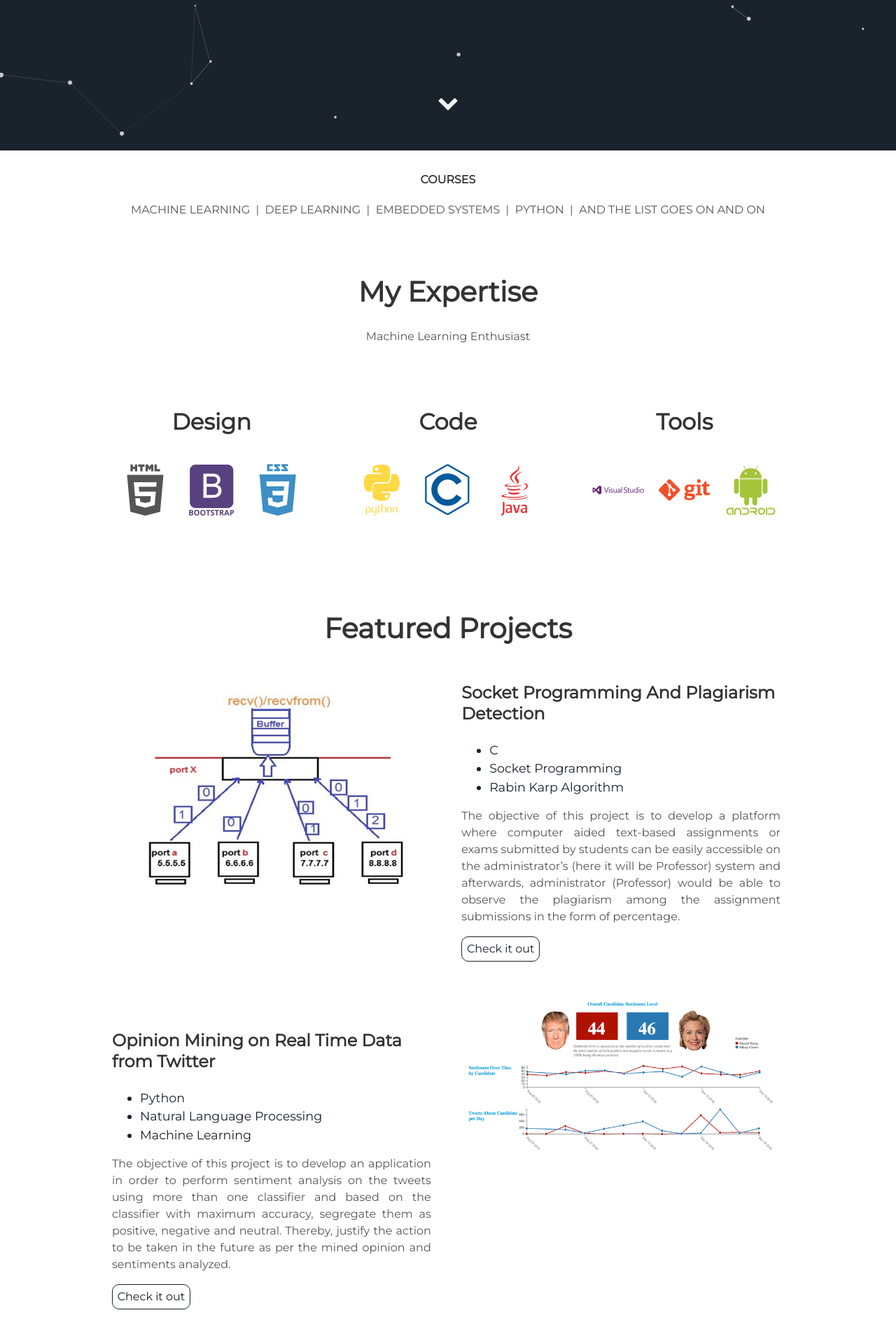
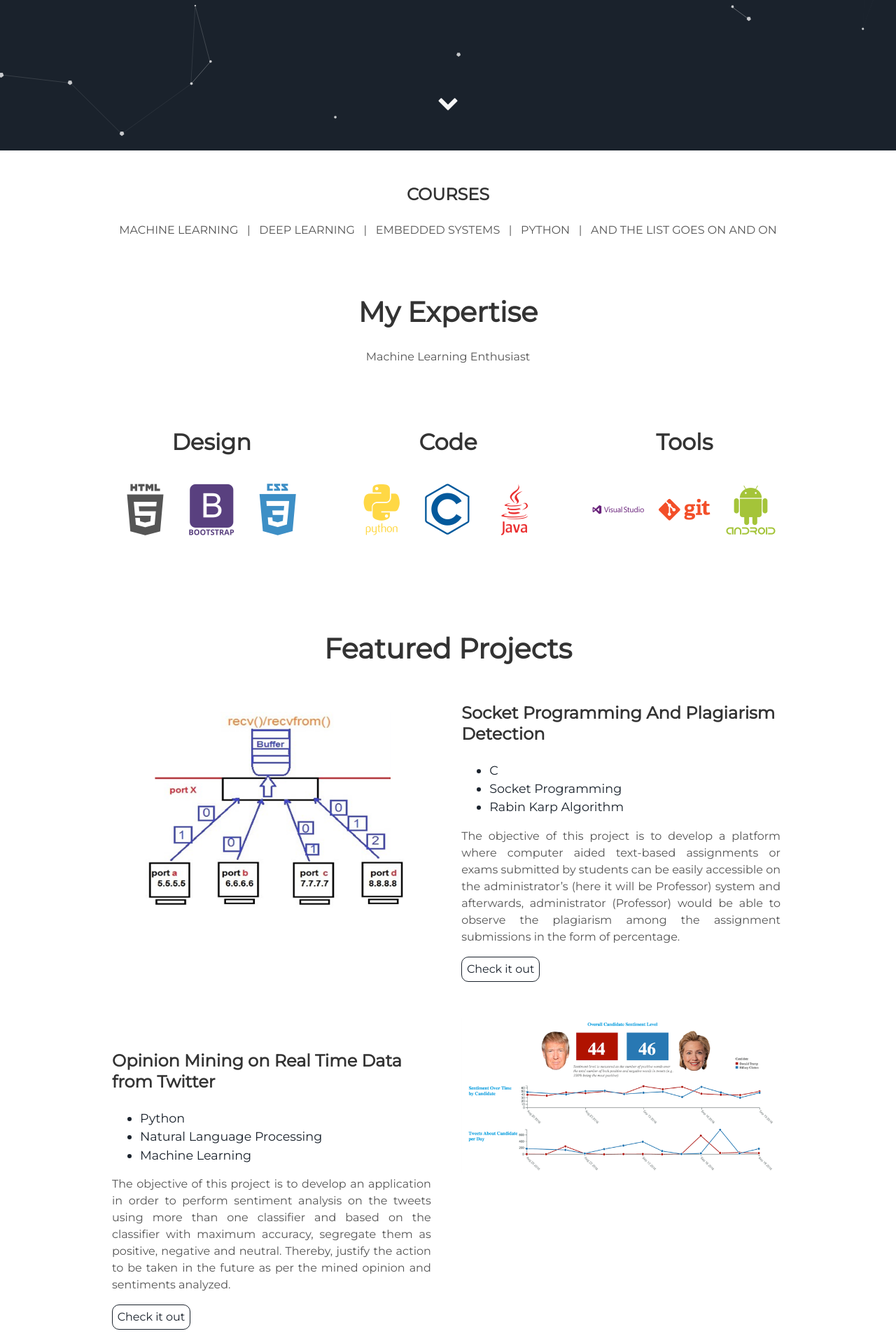
Before and after one commit to cseshubhamsinghal/cseshubhamsinghal.github.io, a Jekyll site: the page built from index.html, in a window 1280 px wide. Shown: the part 685-2604 px from the top of the page at 70% size. Built offline with Jekyll 4.4.1, drawn with Linux system fonts in a browser that asks for light colours.

```diff
--- a/_includes/about.html
+++ b/_includes/about.html
@@ -1,6 +1,6 @@
  <div class="user-details">
   <p> </p>
-  <h4> COURSES </h4> <p>  MACHINE LEARNING    &nbsp;|&nbsp;    DEEP LEARNING    &nbsp;|&nbsp;    EMBEDDED SYSTEMS    &nbsp;|&nbsp;    PYTHON    &nbsp;|&nbsp;    AND THE LIST GOES ON AND ON  </p>
+  <h3> COURSES </h3> <p>  MACHINE LEARNING    &nbsp;&nbsp;|&nbsp;&nbsp;    DEEP LEARNING    &nbsp;&nbsp;|&nbsp;&nbsp;    EMBEDDED SYSTEMS    &nbsp;&nbsp;|&nbsp;&nbsp;    PYTHON    &nbsp;&nbsp;|&nbsp;&nbsp;    AND THE LIST GOES ON AND ON  </p>
   <h1> My Expertise </h1>
   <p> {{site.user_description}} </p>
 </div>
```
